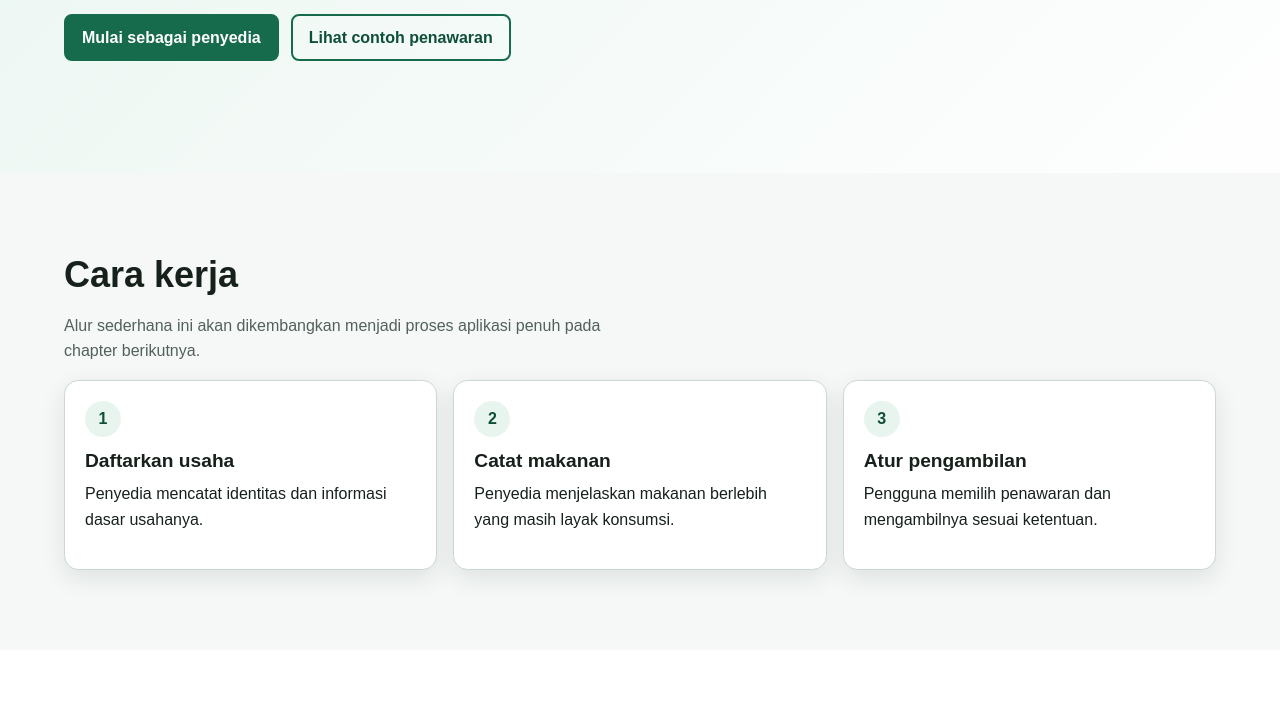
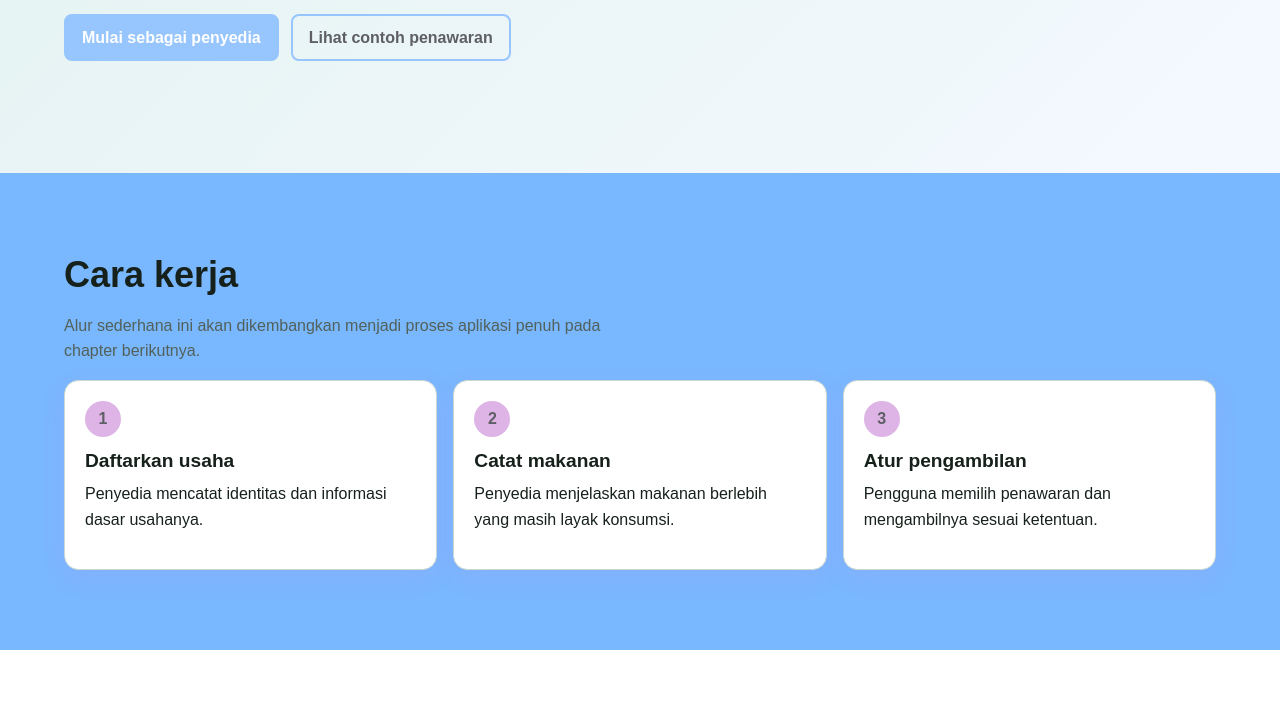
Before and after one commit to ara-saja/sisabaik, a plain HTML site: page index.html in a window 1280 px wide. Shown: the part 507-1234 px from the top of the page. Drawn offline with Linux system fonts and the light colour scheme.

Commit message:
style: update styles.css

```diff
--- a/styles.css
+++ b/styles.css
@@ -1,15 +1,15 @@
 :root {
-  --color-primary: #176b4d;
-  --color-primary-dark: #0f4f39;
-  --color-primary-soft: #e8f5ef;
+  --color-primary: #97c5fd;
+  --color-primary-dark: #5e5e65;
+  --color-primary-soft: #deb4e6;
   --color-accent: #f2b84b;
   --color-text: #17211b;
   --color-muted: #52615a;
   --color-surface: #ffffff;
-  --color-background: #f5f8f6;
+  --color-background: #79b7fe;
   --color-border: #cbd8d1;
   --color-danger: #a52a2a;
-  --shadow-card: 0 0.5rem 1.5rem rgb(23 33 27 / 10%);
+  --shadow-card: 0 0.5rem 1.5rem rgba(249, 117, 231, 0.1);
   --radius-small: 0.5rem;
   --radius-medium: 0.9rem;
   --radius-large: 1.4rem;
```
